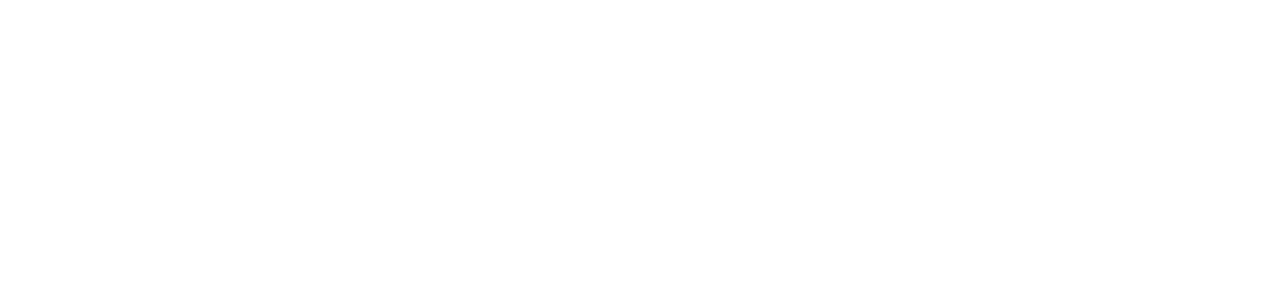
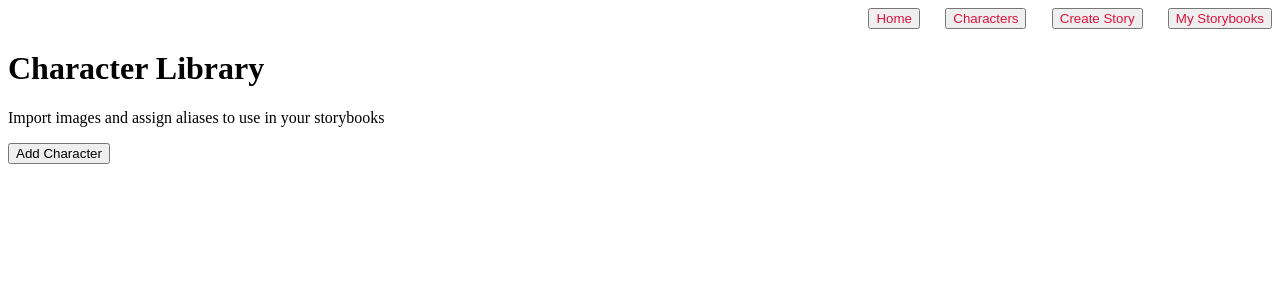
Before and after one commit to MexicanCacti/Project2Group5, a React (Vite) app in the folder client/: page /characters in a window 1280 px wide. Before the commit this address had no page. Shown: the top 300 px of the page. Built offline with nearby package versions, Linux system fonts and the light colour scheme.

Commit message:
Started Characters page, see comments

```diff
--- a/client/src/App.jsx
+++ b/client/src/App.jsx
@@ -1,11 +1,13 @@
 import {BrowserRouter as Router, Routes, Route } from 'react-router-dom';
 import Home from './pages/Home.jsx'
+import Characters from './pages/Characters.jsx'
 
 function App() {
   return (
       <Router>
           <Routes>
               <Route path="/" element={<Home />} />
+              <Route path="/characters" element={<Characters />} />
           </Routes>
       </Router>
   )
--- a/client/src/components/TitleBar.jsx
+++ b/client/src/components/TitleBar.jsx
@@ -7,7 +7,7 @@
         <div id="TitleBar">
             <NavButton className="TitleButton" id="TitleHome" label="Home" destination={"/"} />
             <NavButton className="TitleButton" id="TitleCharacters" label="Characters" destination={"/characters"} />
-            <NavButton className="TitleButton" id="TitleCreate" label="Create" destination={"/create"} />
+            <NavButton className="TitleButton" id="TitleCreate" label="Create Story" destination={"/create"} />
             <NavButton className="TitleButton" id="TitleStories" label="My Storybooks" destination={"/stories"} />
         </div>
     );
--- /dev/null
+++ b/client/src/pages/Characters.jsx
@@ -0,0 +1,32 @@
+import TitleBar from "../components/TitleBar.jsx";
+import '../styles/Characters.css'
+
+function Characters() {
+    return (
+        <div id="Characters">
+            <TitleBar />
+
+            <div id="CharactersContent">
+
+                <div id="CharactersIntro">
+                    <h1>Character Library</h1>
+                    <p>Import images and assign aliases to use in your storybooks</p>
+                    {/*Button should do a dialog pop-up box to let the user upload or provide a link to an image?*/}
+                    <button>Add Character</button>
+                </div>
+
+            </div>
+
+            {/*Backend call to database, get list of characters & coupled alias, display in list*/}
+            {/*Also add button to allow user to add a character, similar to one in the above div*/}
+            {/*When listing characters, maybe also include what stories the character is a part of?*/}
+            <div id="CharactersBox">
+
+
+            </div>
+
+        </div>
+    );
+}
+
+export default Characters
```
Also changed, not shown: client/src/styles/Characters.css (added).
